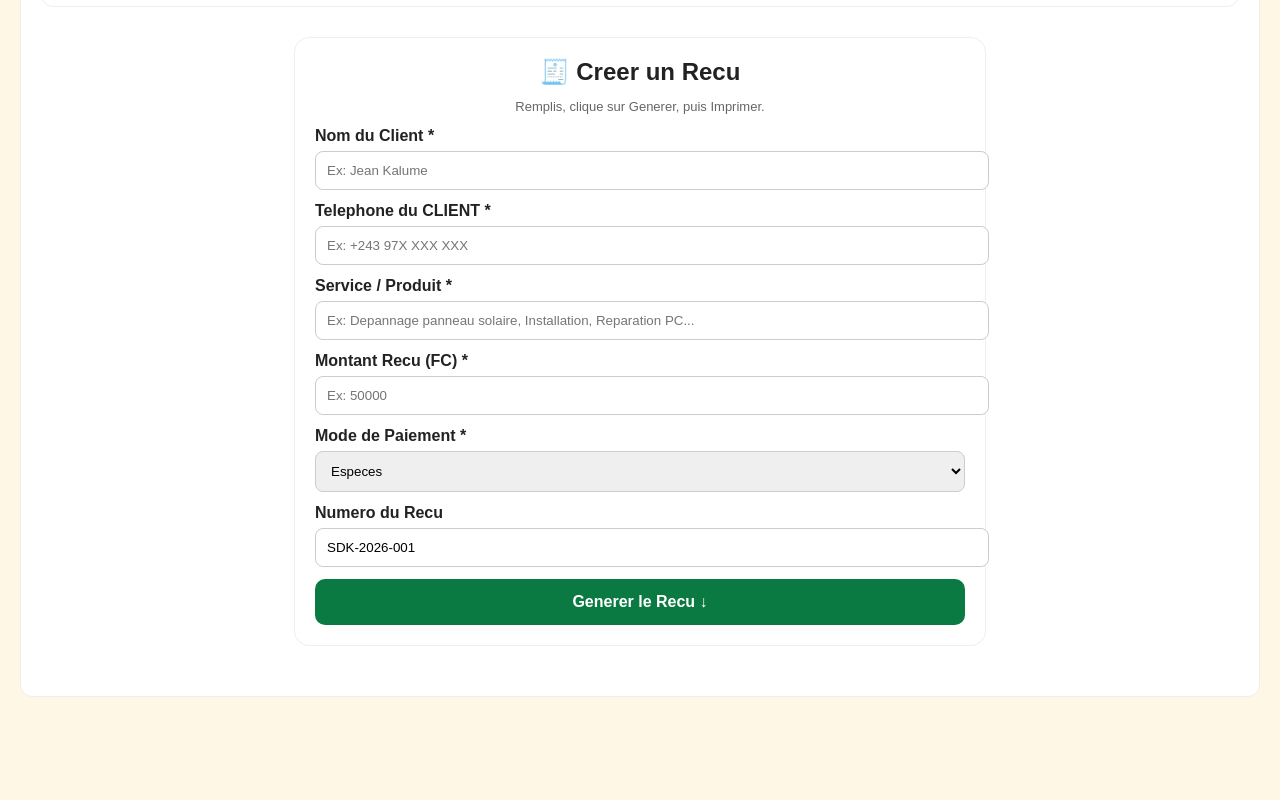
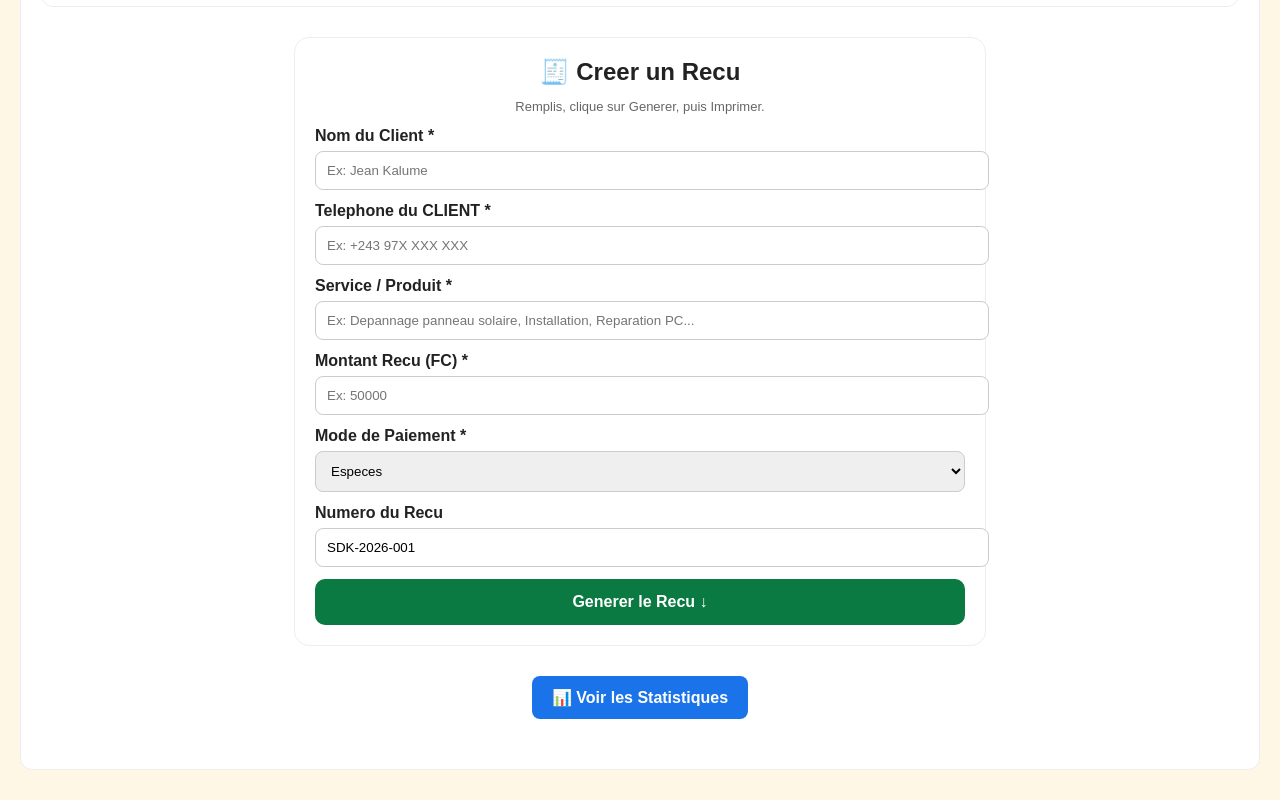
Before and after one commit to jussardmuyumba/Solar-Detect-Kalemie, a plain HTML site: page index.html in a window 1280 px wide. Shown: the part 5565-6365 px from the top of the page. Before the commit the page ends 6292 px from the top, so only its background shows below. Drawn offline with Linux system fonts and the light colour scheme.

Commit message:
Update index.html

```diff
--- a/index.html
+++ b/index.html
@@ -367,5 +367,14 @@ function imprimerRecu(){
 </script>
 
 <script data-goatcounter="https://solar-detect-kalemie.goatcounter.com/count" async src="//gc.zgo.at/count.js"></script>
+
+<div style="text-align:center; margin: 30px 0;">
+  <a href="https://solar-detect-kalemie.goatcounter.com/" target="_blank" style="display:inline-block; background:#1a73e8; color:white; padding:12px 20px; border-radius:8px; text-decoration:none; font-weight:bold;">
+    📊 Voir les Statistiques
+  </a>
+</div>
+</body>
+
+
 </body>
 </html>
```
